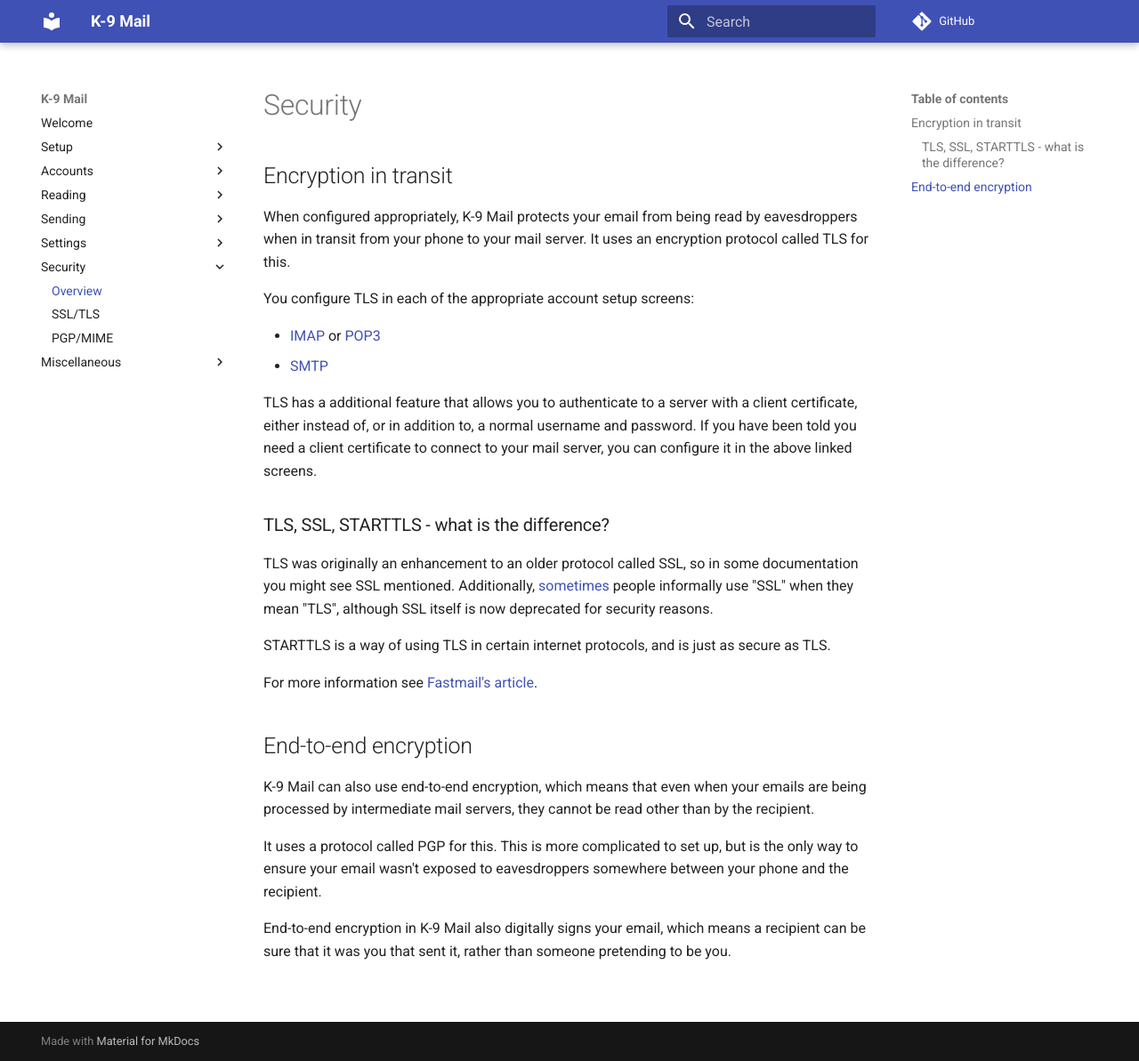
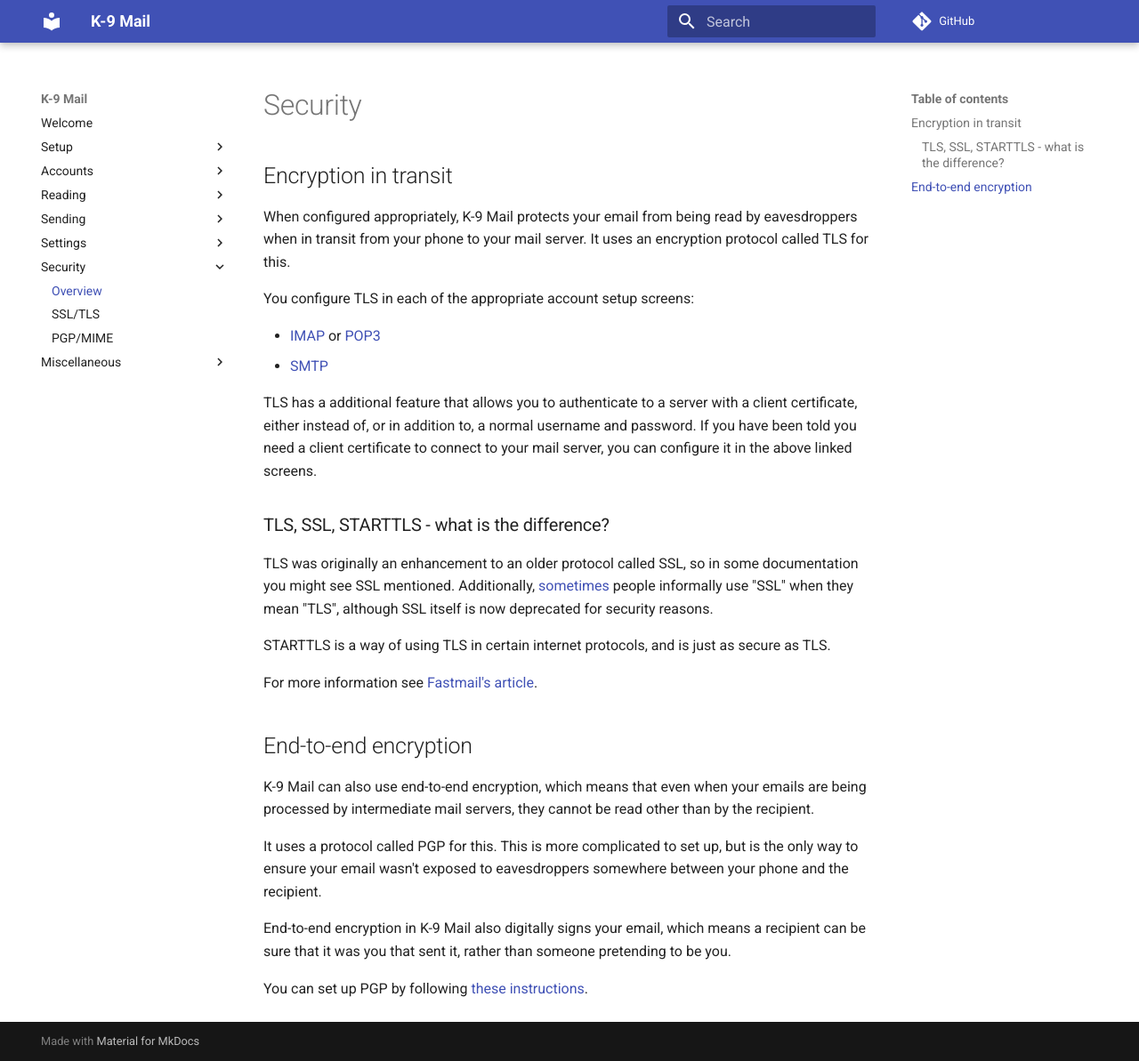
Before and after one commit to k9mail/k9mail-docs, an MkDocs documentation site: the page built from docs/en/current/security/overview.md, in a window 1280 px wide and 1193 px high. Shown: the whole window at 89% size. Built offline with MkDocs 1.6.1 and Material for MkDocs 9.7.7, drawn with Linux system fonts in a browser that asks for light colours; comment, search, counter and statistics services are not loaded.

Commit message:
Added link to PGP docs

```diff
--- a/docs/en/current/security/overview.md
+++ b/docs/en/current/security/overview.md
@@ -35,3 +35,5 @@
 
 End-to-end encryption in K-9 Mail also digitally signs your email, which means a recipient can be
 sure that it was you that sent it, rather than someone pretending to be you.
+
+You can set up PGP by following [these instructions](pgpmime.md).
```
